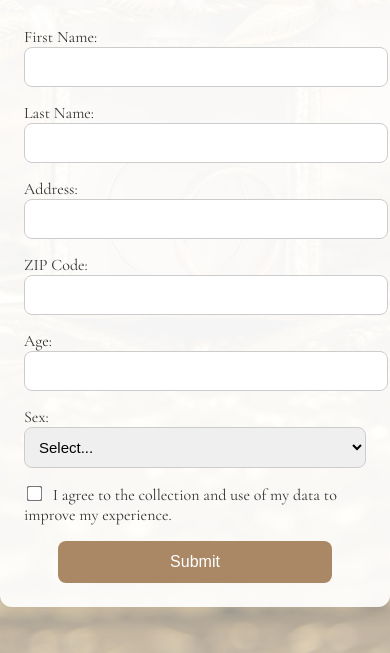
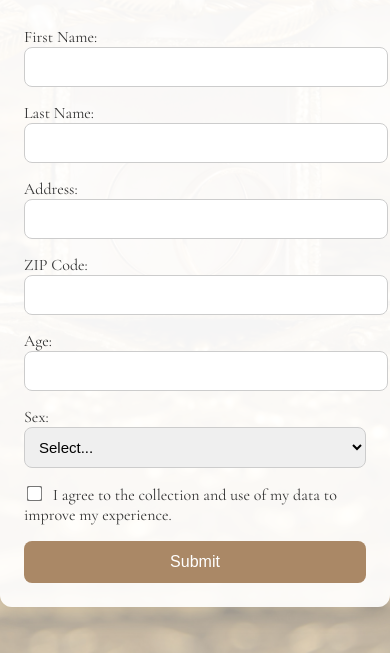
Before and after one commit to Antdamus/OG-Jewelry, a plain HTML site: page form.html in a window 390 px wide. Shown: the part 191-844 px from the top of the page. Drawn offline with nearby package versions, Linux system fonts and the light colour scheme.

Commit message:
Update style.css

```diff
--- a/style.css
+++ b/style.css
@@ -70,8 +70,7 @@ body::before {
 /* === BUTTONS === */
 .enter-button,
 button[type="submit"] {
-  display: block;
-  margin: 0 auto;
+  display: inline-block;
   padding: 12px 24px;
   font-size: 16px;
   text-decoration: none;
@@ -81,8 +80,8 @@ button[type="submit"] {
   transition: background-color 0.3s ease, box-shadow 0.3s ease;
   border: none;
   cursor: pointer;
-  width: 80%;
-  max-width: 300px;
+  max-width: 100%;
+  text-align: center;
 }
 
 .enter-button:hover,
@@ -167,8 +166,4 @@ input[type="checkbox"] {
   button {
     font-size: 15px;
   }
-
-  button {
-    width: 90%;
-  }
 }
```
